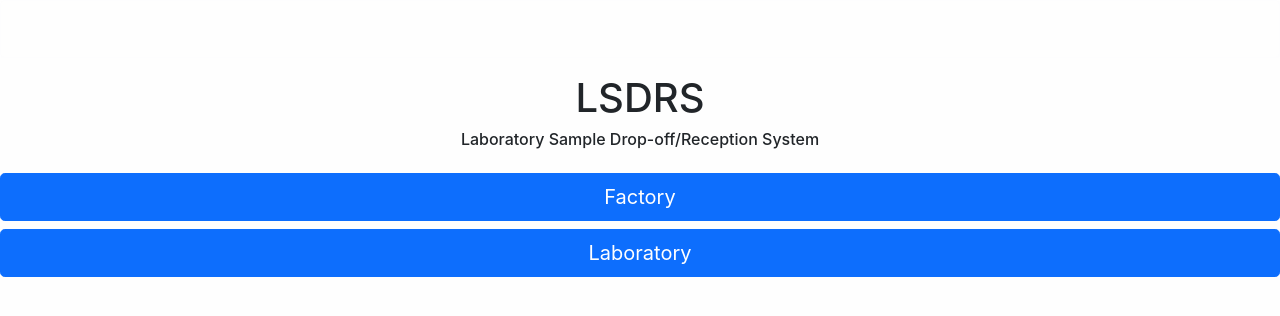
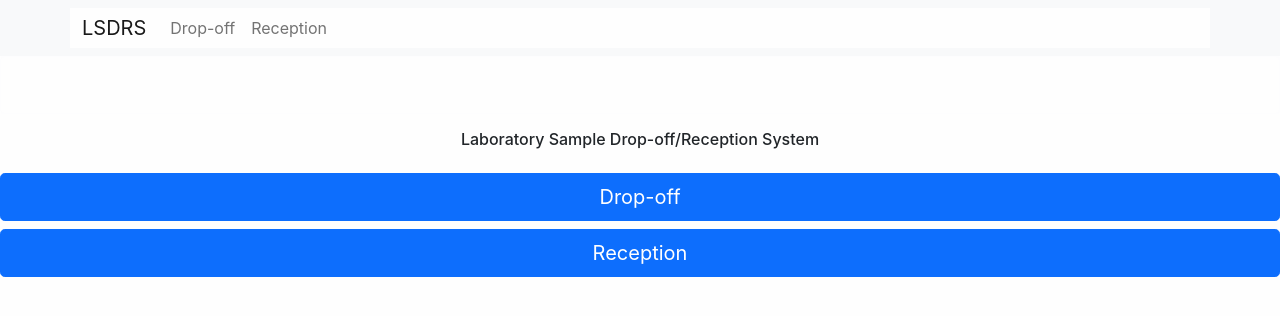
Before and after one commit to jlmichels/lsdrs, a React (Create React App) app: page / in a window 1280 px wide. Shown: the top 316 px of the page. Built offline with nearby package versions, Linux system fonts and the light colour scheme; the HTML template or start-up script is replaced by a standard one.

Commit message:
Add basic navigation bar

```diff
--- a/src/App.js
+++ b/src/App.js
@@ -5,6 +5,7 @@ import DropoffSamples from './components/dropoffSamples';
 import Button from 'react-bootstrap/Button';
 import Alert from 'react-bootstrap/Alert';
 import Fade from 'react-bootstrap/Fade';
+import NavBar from './components/navBar.js';
 
 function App() {
   const [showButtons, setShowButtons] = useState(true);
@@ -14,14 +15,21 @@ function App() {
   const fullWidthSpace = "　";
   const [alertText, setAlertText] = useState(fullWidthSpace);
 
-  const handleFactory = () => {
-    setShowButtons(!showButtons);
-    setShowDropoffSamples(!showDropoffSamples);
+  const handleHome = () => {
+    setShowButtons(true);
+    setShowDropoffSamples(false);
+    setShowListSamples(false);
   }
 
-  const handleLaboratory = () => {
-    setShowButtons(!showButtons);
-    setShowListSamples(!showListSamples);
+  const handleDropoff = () => {
+    setShowButtons(false);
+    setShowDropoffSamples(true);
+    setShowListSamples(false);
+  }
+  const handleReception = () => {
+    setShowButtons(false);
+    setShowDropoffSamples(false);
+    setShowListSamples(true);
   }
 
   const handleNewSample = (text) => {
@@ -31,20 +39,21 @@ function App() {
 
     setTimeout(() => {
       setAlertVariant("light");
+      /* Keep alert space filled, but empty; "" collapses alert space. */
       setAlertText(fullWidthSpace);
     }, 2000)
   }
 
   return (
     <div className="App">
+      <NavBar handleHome={handleHome} handleDropoff={handleDropoff} handleReception={handleReception}/>
       <Alert key="sampleDroppoffAccepted" variant={alertVariant} transition={Fade}>{alertText}</Alert>
       <header className="App-header">
-        <h1>LSDRS</h1>
         <h6 className="mb-4">Laboratory Sample Drop-off/Reception System</h6>
       </header>
       <div className="d-grid gap-2">
-        {showButtons ? <Button size="lg" onClick={handleFactory}>Factory</Button> : ""}
-        {showButtons ? <Button size="lg" onClick={handleLaboratory}>Laboratory</Button> : ""}
+        {showButtons ? <Button size="lg" onClick={handleDropoff}>Drop-off</Button> : ""}
+        {showButtons ? <Button size="lg" onClick={handleReception}>Reception</Button> : ""}
       </div>
       {showListSamples ? <ListSamples/> : ""}
       {showDropoffSamples ? <DropoffSamples handleNewSample={handleNewSample}/> : ""}
--- /dev/null
+++ b/src/components/navBar.js
@@ -0,0 +1,22 @@
+import Container from 'react-bootstrap/Container';
+import Nav from 'react-bootstrap/Nav';
+import Navbar from 'react-bootstrap/Navbar';
+//expand="lg"   fixed="top"
+const NavBar = ( { handleHome, handleDropoff, handleReception } ) => {
+  return (
+    <Navbar bg="light">
+      <Container>
+        <Navbar.Brand href="" onClick={() => handleHome()}>LSDRS</Navbar.Brand>
+        <Navbar.Toggle aria-controls="basic-navbar-nav" />
+        <Navbar.Collapse id="basic-navbar-nav">
+          <Nav className="me-auto">
+            <Nav.Link onClick={() => handleDropoff()}>Drop-off</Nav.Link>
+            <Nav.Link onClick={() => handleReception()}>Reception</Nav.Link>
+          </Nav>
+        </Navbar.Collapse>
+      </Container>
+    </Navbar>
+  );
+}
+
+export default NavBar;
```
